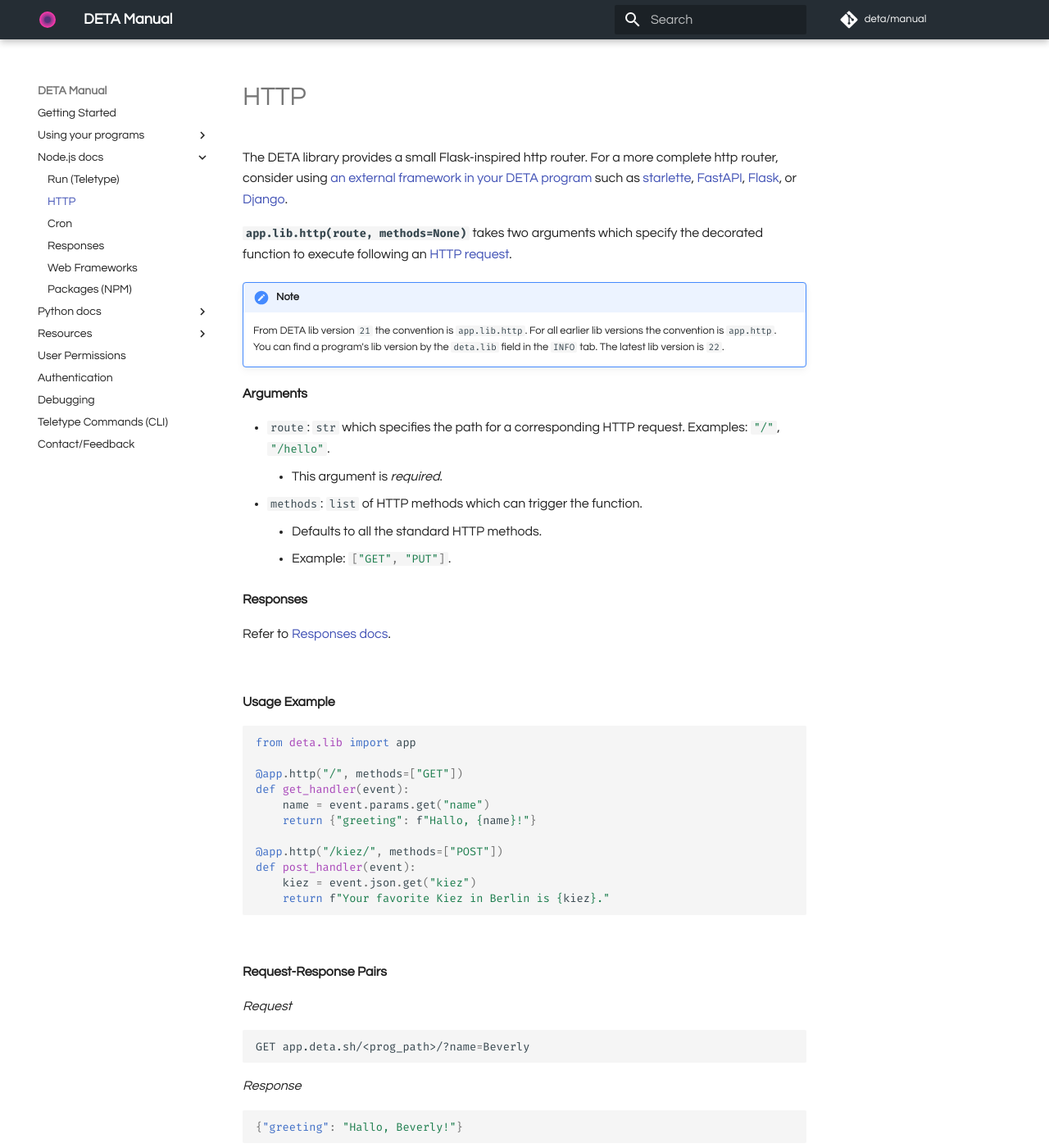
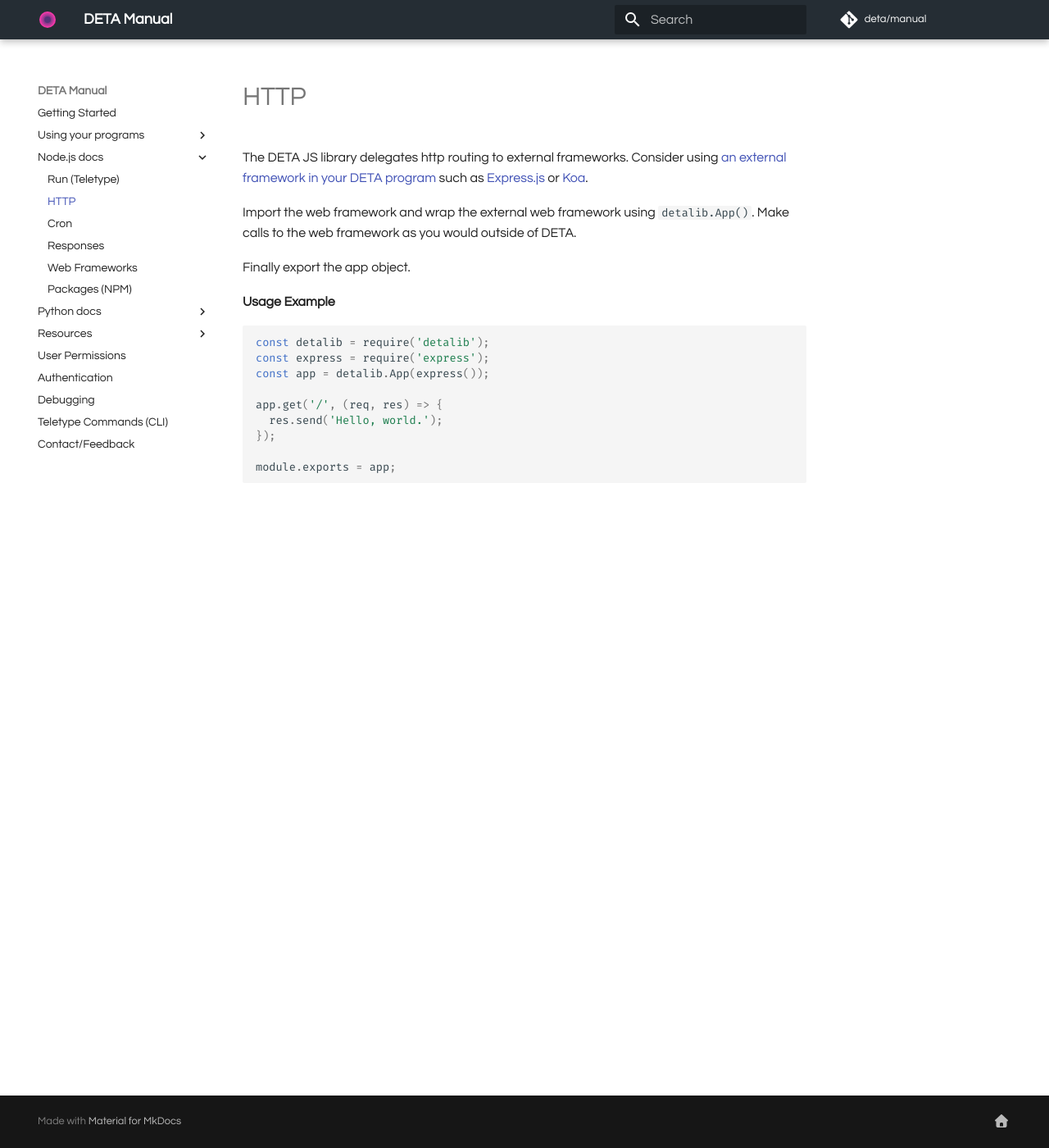
Before and after one commit to fmquaglia/manual, an MkDocs documentation site: the page built from docs/libjs/http.md, in a window 1280 px wide and 1400 px high. Shown: the whole window at 82% size. Built offline with MkDocs 1.6.1 and Material for MkDocs 9.7.7, drawn with Linux system fonts in a browser that asks for light colours; comment, search, counter and statistics services are not loaded; some of the changed text lies outside the part shown.

Commit message:
http first draft

````diff
--- a/docs/libjs/http.md
+++ b/docs/libjs/http.md
@@ -1,88 +1,19 @@
+The DETA JS library delegates http routing to external frameworks. Consider using [an external framework in your DETA program](/web_frameworks/) such as [Express.js](https://expressjs.com/) or [Koa](https://koajs.com/).
 
-The DETA library provides a small Flask-inspired http router. For a more complete http router, consider using [an external framework in your DETA program](/web_frameworks/) such as [starlette](https://www.starlette.io/), [FastAPI](https://fastapi.tiangolo.com/), [Flask](https://palletsprojects.com/p/flask/), or [Django](https://www.djangoproject.com/).
+Import the web framework and wrap the external web framework using `detalib.App()`. Make calls to the web framework as you would outside of DETA.
 
-
-**`app.lib.http(route, methods=None)`** takes two arguments which specify the decorated function to execute following an [HTTP request](/use/http).
-
-!!! Note
-    From DETA lib version `21` the convention is `app.lib.http`.
-    For all earlier lib versions the convention is `app.http`. You can find a program's lib version by the `deta.lib` field in the `INFO` tab.
-    The latest lib version is `22`.
-
-**Arguments**
-
-* `route`: `str` which specifies the path for a corresponding HTTP request. Examples: `#!py "/"`, `#!py "/hello"`.
-    * This argument is *required*.
-* `methods`: `list` of HTTP methods which can trigger the function.
-    * Defaults to all the standard HTTP methods.
-    * Example: `#!py ["GET", "PUT"]`.
-
-**Responses**
-
-Refer to [Responses docs](/lib/responses).
-
-<br />
+Finally export the app object.
 
 **Usage Example**
 
-```python
-from deta.lib import app
+```javascript
+const detalib = require('detalib');
+const express = require('express');
+const app = detalib.App(express());
 
-@app.http("/", methods=["GET"])
-def get_handler(event):
-    name = event.params.get("name")
-    return {"greeting": f"Hallo, {name}!"}
+app.get('/', (req, res) => {
+  res.send('Hello, world.');
+});
 
-@app.http("/kiez/", methods=["POST"])
-def post_handler(event):
-    kiez = event.json.get("kiez")
-    return f"Your favorite Kiez in Berlin is {kiez}."
+module.exports = app;
 ```
-
-<br />
-
-**Request-Response Pairs**
-
-*Request*
-```shell
-GET app.deta.sh/<prog_path>/?name=Beverly
-```
-
-*Response*
-```json
-{"greeting": "Hallo, Beverly!"}
-```
-
-<br />
-
-*Request*
-```shell
-POST app.deta.sh/<prog_path>/kiez/
-```
-
-
-with payload:
-```json
-{
-    "kiez": "Akazienkiez"
-}
-```
-
-*Response*
-```json
-"Your favorite kiez in Berlin is Akazienkiez."
-```
-
-<br />
-
-**`event ` attributes**
-
-- `event.type` : `str` instantiated to `#!py "http"`
-- `event.method`: `str` the  HTTP method.
-- `event.path`: `str` the HTTP path.
-- `event.headers`: `dict` the HTTP headers.
-- `event.params`: `dict` the HTTP query string parameters.
-- `event.content_type`: `str` the value from the `Content-Type` header.
-- `event.isb64`: `bool` `#!py True` if body is base64 encoded.
-- `event.json` : `dict` provides the json payload as a Python dict.
-- `event.cookies` : `dict` the HTTP cookies.
````
